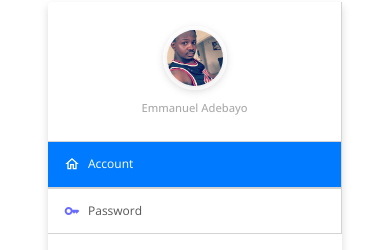
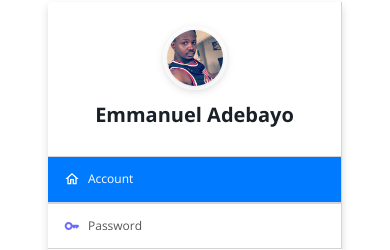
Before and after one commit to esteemayo/next-albumz-client, a Next.js app: page /auth/account in a window 390 px wide. Shown: the part 188-438 px from the top of the page. Built offline with nearby package versions, Linux system fonts and the light colour scheme.

Commit message:
media queries

```diff
--- a/styles/Account.module.scss
+++ b/styles/Account.module.scss
@@ -73,7 +73,11 @@
 
           @media only screen and (max-width: 64em) {
             font-size: 1.4rem;
-            color: #aaa;
+          }
+
+          @media only screen and (max-width: 31.25em) {
+            font-weight: 700;
+            font-size: 2.5rem;
           }
         }
       }
```
